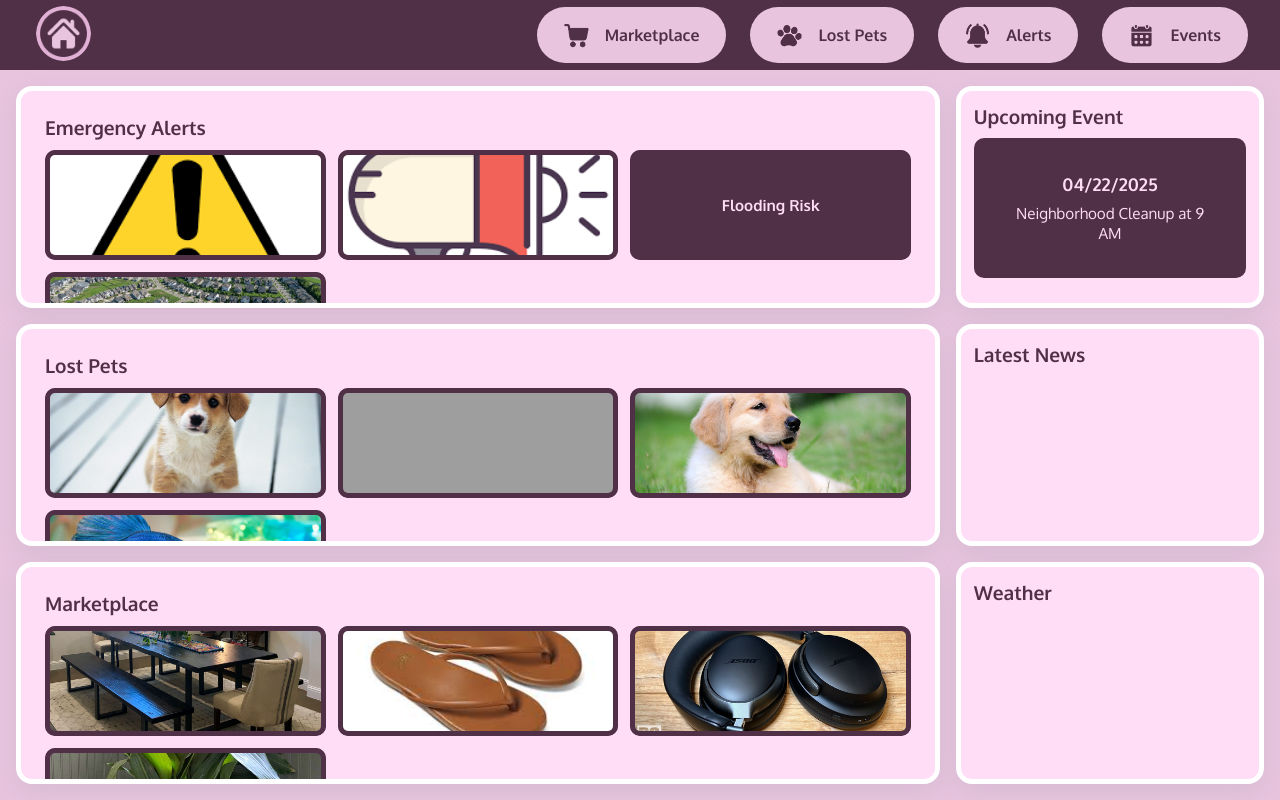
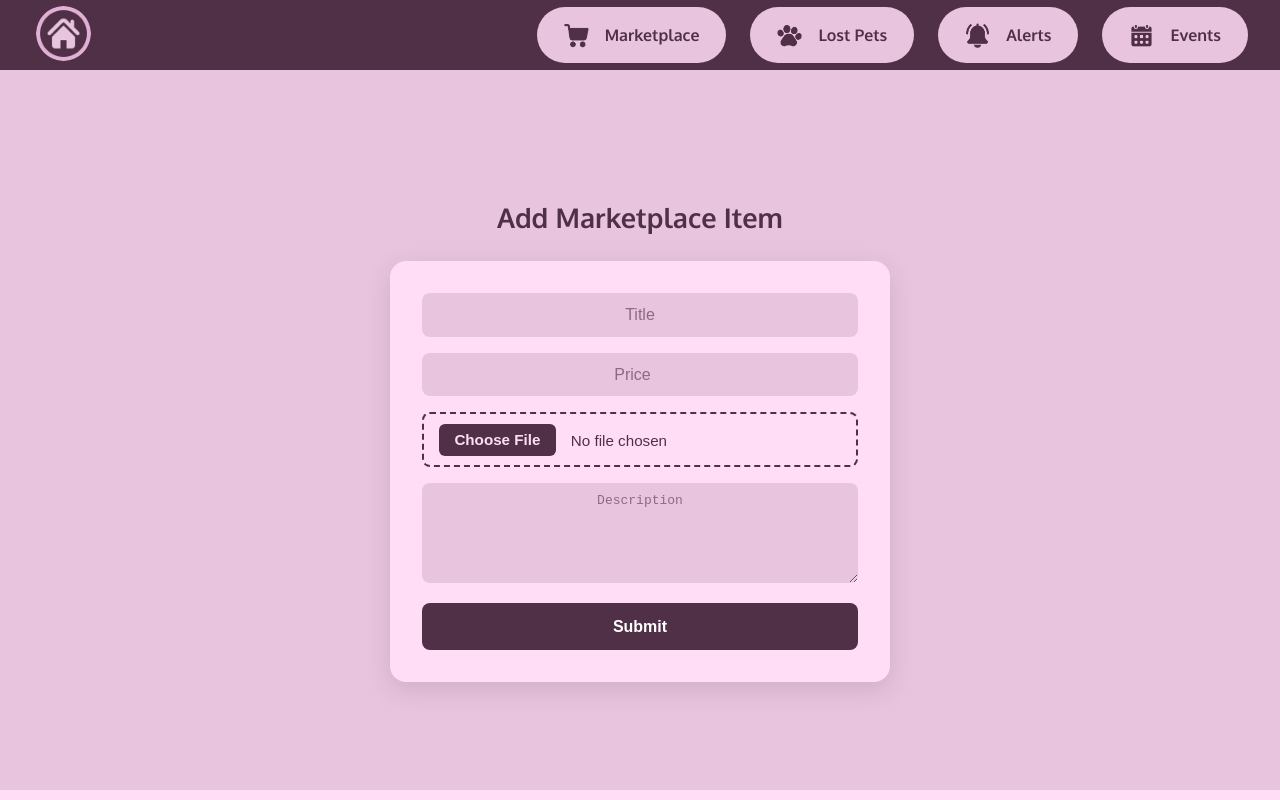
Before and after one commit to redanzo/Neighborly, a React (Vite) app in the folder frontend/: page /add in a window 1280 px wide. Before the commit this address led to /home. Built offline with nearby package versions, Linux system fonts and the light colour scheme; grey boxes are pictures that could not be loaded.

Commit message:
add item page

```diff
--- a/frontend/src/App.jsx
+++ b/frontend/src/App.jsx
@@ -17,6 +17,7 @@ import Marketplace from "./components/Marketplace";
 import LostPets from "./components/LostPets";
 import Alerts from "./components/Alerts";
 import Events from "./components/Events";
+import AddItemForm from './components/AddItemForm';
 
 function App() {
   return (
@@ -44,6 +45,7 @@ function AppContent() {
         <Route path="/lostpets/:id?" element={<LostPets />} />
         <Route path="/alerts/:id?" element={<Alerts />} />
         <Route path="/events" element={<Events />} />
+        <Route path="/add" element={<AddItemForm />} />
         <Route path="*" element={<Navigate to="/home" />} />
       </Routes>
     </div>
--- /dev/null
+++ b/frontend/src/components/AddItemForm.css
@@ -0,0 +1,127 @@
+/* Full container */
+.additem-container {
+  height: 90vh;
+  display: flex;
+  flex-direction: column;
+  justify-content: center;
+  align-items: center;
+  background-color: var(--accent-color);
+  font-family: "Oxygen", sans-serif;
+  animation: fadeSlideIn 0.6s ease forwards;
+}
+
+/* Form box */
+.additem-form {
+  background-color: var(--secondary-color);
+  padding: 2em;
+  border-radius: 1em;
+  box-shadow: rgba(80, 48, 71, 0.15) 0px 8px 24px;
+  display: flex;
+  flex-direction: column;
+  gap: 1em;
+  width: 90%;
+  max-width: 500px;
+  box-sizing: border-box;
+  text-align: center;
+}
+
+/* Title */
+.additem-container h2 {
+  margin-bottom: 1em;
+  font-size: 1.7em;
+  color: var(--primary-color);
+}
+
+/* Input/textarea/file */
+.additem-field input,
+.additem-field textarea {
+  padding: 0.8em;
+  border: none;
+  border-radius: 8px;
+  font-size: 1em;
+  background-color: var(--accent-color);
+  color: var(--primary-color);
+  text-align: center;
+  width: 100%;
+  box-sizing: border-box;
+}
+
+.additem-field textarea {
+  resize: vertical;
+  min-height: 100px;
+}
+
+.additem-field input[type="file"] {
+  padding: 0.5em;
+  text-align: left;
+  background-color: white;
+  color: var(--primary-color);
+  font-size: 0.95em;
+}
+
+/* Placeholder styling */
+.additem-field input::placeholder,
+.additem-field textarea::placeholder {
+  color: var(--primary-color);
+  opacity: 0.6;
+}
+
+/* File upload styling */
+.additem-field input[type="file"] {
+  padding: 0.6em 1em;
+  border-radius: 8px;
+  background-color: var(--secondary-color);
+  border: 2px dashed var(--primary-color);
+  color: var(--primary-color);
+  font-size: 0.95em;
+  cursor: pointer;
+  transition: background-color 0.3s ease, border-color 0.3s ease;
+}
+
+.additem-field input[type="file"]::file-selector-button {
+  background-color: var(--primary-color);
+  color: var(--secondary-color);
+  border: none;
+  padding: 0.5em 1em;
+  border-radius: 6px;
+  font-weight: bold;
+  margin-right: 1em;
+  cursor: pointer;
+  transition: background-color 0.2s ease;
+}
+
+.additem-field input[type="file"]::file-selector-button:hover {
+  background-color: var(--accent-color);
+  color: var(--primary-color);
+}
+
+/* Button */
+.additem-form button {
+  background-color: var(--primary-color);
+  color: white;
+  padding: 0.8em;
+  border: 2px solid transparent;
+  border-radius: 8px;
+  font-weight: bold;
+  font-size: 1em;
+  cursor: pointer;
+  transition: 0.3s ease;
+}
+
+.additem-form button:hover {
+  background-color: var(--secondary-color);
+  color: var(--primary-color);
+  border-color: var(--primary-color);
+}
+
+/* Fade animation */
+@keyframes fadeSlideIn {
+  0% {
+    opacity: 0;
+    transform: translateY(30px);
+  }
+  100% {
+    opacity: 1;
+    transform: translateY(0);
+  }
+}
--- /dev/null
+++ b/frontend/src/components/AddItemForm.jsx
@@ -0,0 +1,110 @@
+import React, { useState } from "react";
+import { useLocation, useNavigate } from "react-router-dom";
+import "./AddItemForm.css";
+
+const formConfig = {
+  marketplace: {
+    title: "Add Marketplace Item",
+    fields: ["title", "price", "image", "description"],
+  },
+  lostpets: {
+    title: "Report Lost Pet",
+    fields: ["name", "image", "description"],
+  },
+  alerts: {
+    title: "Report Alert",
+    fields: ["title", "image", "description"],
+  },
+  events: {
+    title: "Add Event",
+    fields: ["date", "description"],
+  },
+};
+
+const AddItemForm = () => {
+  const location = useLocation();
+  const navigate = useNavigate();
+  const context = location.state?.from || "marketplace";
+  const config = formConfig[context];
+
+  const [formData, setFormData] = useState({});
+
+  const handleChange = (e) => {
+    const { name, value, files, type } = e.target;
+
+    if (type === "file") {
+      const file = files[0];
+      if (file) {
+        const isValidType = ["image/jpeg", "image/png"].includes(file.type);
+        const isValidSize = file.size <= 10 * 1024 * 1024;
+        if (!isValidType) {
+          alert("Only JPG and PNG files are allowed.");
+          return;
+        }
+        if (!isValidSize) {
+          alert("File size should not exceed 10 MB.");
+          return;
+        }
+        setFormData({ ...formData, [name]: file });
+      }
+    } else {
+      setFormData({ ...formData, [name]: value });
+    }
+  };
+
+  const handleSubmit = (e) => {
+    e.preventDefault();
+
+    if (context === "marketplace") {
+      const price = parseFloat(formData.price);
+      if (isNaN(price) || price < 0) {
+        alert("Price must be a valid number.");
+        return;
+      }
+    }
+
+    console.log("Submitted", formData);
+    alert("Form submitted (console only). Returning to " + context);
+    navigate(`/${context}`);
+  };
+
+  return (
+    <div className="additem-container fade-in">
+      <h2>{config.title}</h2>
+      <form onSubmit={handleSubmit} className="additem-form">
+        {config.fields.map((field) => (
+          <div className="additem-field" key={field}>
+            {field === "description" ? (
+              <textarea
+                name={field}
+                placeholder={field.charAt(0).toUpperCase() + field.slice(1)}
+                onChange={handleChange}
+                required
+              />
+            ) : field === "image" ? (
+              <input
+                type="file"
+                name={field}
+                accept="image/jpeg,image/png"
+                onChange={handleChange}
+                // image not required for alerts
+                required={context !== "alerts"}
+              />
+            ) : (
+              <input
+                type={field === "date" ? "date" : field === "price" ? "number" : "text"}
+                name={field}
+                placeholder={field.charAt(0).toUpperCase() + field.slice(1)}
+                onChange={handleChange}
+                required
+              />
+            )}
+          </div>
+        ))}
+        <button type="submit">Submit</button>
+      </form>
+    </div>
+  );
+};
+
+export default AddItemForm;
--- a/frontend/src/components/Alerts.jsx
+++ b/frontend/src/components/Alerts.jsx
@@ -95,7 +95,7 @@ const Alerts = () => {
             />
           </div>
           <hr className="alerts-divider" />
-          <button className="alerts-sidebar-btn">Report an Alert</button>
+          <button className="alerts-sidebar-btn" onClick={() => navigate("/add", { state: { from: "alerts" } })}>Report an Alert</button>
         </div>
 
         {showModal && selectedAlert && (
--- a/frontend/src/components/Events.jsx
+++ b/frontend/src/components/Events.jsx
@@ -7,10 +7,12 @@ import { DateCalendar } from "@mui/x-date-pickers/DateCalendar";
 import dayjs from "dayjs";
 import { Badge, ThemeProvider, createTheme } from "@mui/material";
 import { PickersDay } from "@mui/x-date-pickers/PickersDay";
+import { useNavigate } from "react-router-dom";
 
 import { events as eventData } from "../data";
 
 const Events = () => {
+  const navigate = useNavigate();
   const [selectedDate, setSelectedDate] = useState(dayjs());
 
   // Fix here: format selected date to MM/DD/YYYY to match eventData keys
@@ -83,7 +85,12 @@ const Events = () => {
             ))}
           </ul>
           <div className="event-actions">
-            <button className="event-btn">Add Event</button>
+            <button
+              className="event-btn"
+              onClick={() => navigate("/add", { state: { from: "events" } })}
+            >
+              Add Event
+            </button>
           </div>
         </div>
       </div>
--- a/frontend/src/components/LostPets.jsx
+++ b/frontend/src/components/LostPets.jsx
@@ -86,7 +86,7 @@ const LostPets = () => {
             />
           </div>
           <hr className="lostpets-divider" />
-          <button className="lostpets-sidebar-btn">Report Lost Pet</button>
+          <button className="lostpets-sidebar-btn" onClick={() => navigate("/add", { state: { from: "lostpets" } })}>Report Lost Pet</button>
         </div>
 
         {showModal && selectedPet && (
--- a/frontend/src/components/Marketplace.jsx
+++ b/frontend/src/components/Marketplace.jsx
@@ -114,7 +114,7 @@ const Marketplace = () => {
             <label htmlFor="marketplace-checkbox-free">Free Only</label>
           </div>
           <hr className="marketplace-divider" />
-          <button className="marketplace-sidebar-btn">Add Item</button>
+          <button className="marketplace-sidebar-btn" onClick={() => navigate("/add", { state: { from: "marketplace" } })}>Add Item</button>
         </div>
 
         {/* Item Detail Modal */}
```
